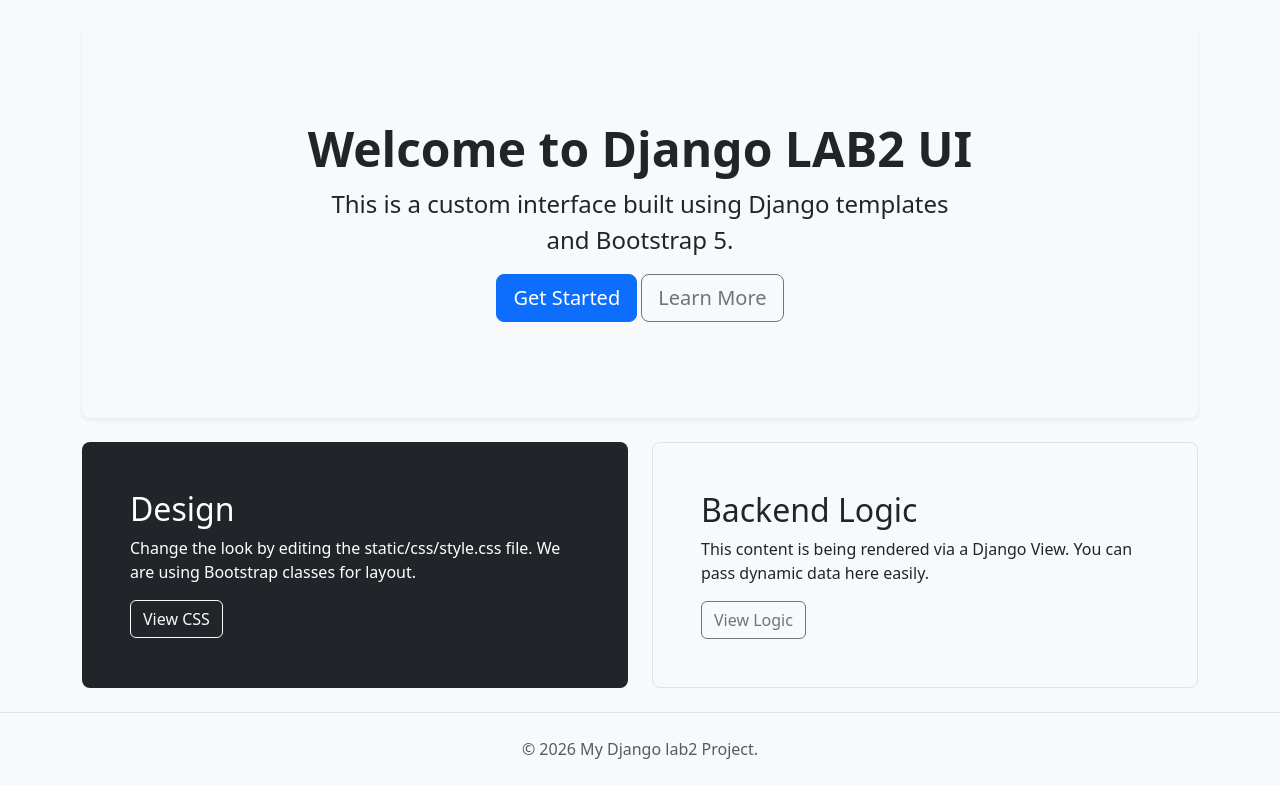
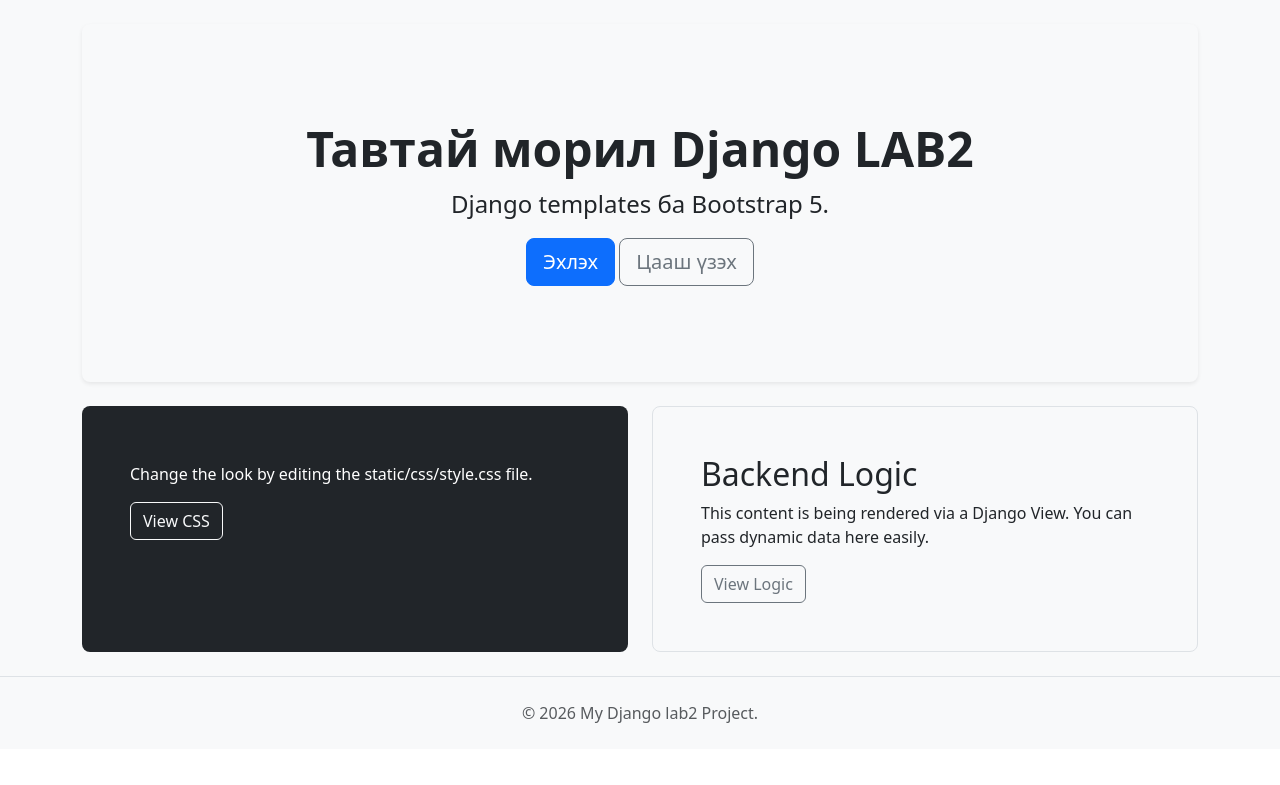
Before and after one commit to EnkhmunkhBEE/hicheel2_lab2, a Django app: page / in a window 1280 px wide. Shown: the part 56-841 px from the top of the page. After the commit the page ends 779 px from the top, so only its background shows below. Run offline with Django 5.2, Linux system fonts and the light colour scheme.

Commit message:
commit: base.html ба templates монголчилсон

```diff
--- a/hicheel2/settings.py
+++ b/hicheel2/settings.py
@@ -26,7 +26,9 @@
 # SECURITY WARNING: don't run with debug turned on in production!
 DEBUG = True
 
-ALLOWED_HOSTS = ['hicheel2-lab2-3.onrender.com']
+
+
+ALLOWED_HOSTS = ['hicheel2_lab2-3.onrender.com']
 
 
 # Application definition
--- a/templates/home.html
+++ b/templates/home.html
@@ -5,18 +5,18 @@
 {% block content %}
     <div class="p-5 mb-4 bg-light rounded-3 shadow-sm text-center">
         <div class="container-fluid py-5">
-            <h1 class="display-5 fw-bold">Welcome to Django LAB2 UI</h1>
-            <p class="col-md-8 fs-4 mx-auto">This is a custom interface built using Django templates and Bootstrap 5.</p>
-            <button class="btn btn-primary btn-lg" type="button">Get Started</button>
-            <button class="btn btn-outline-secondary btn-lg" type="button">Learn More</button>
+            <h1 class="display-5 fw-bold">Тавтай морил Django LAB2 </h1>
+            <p class="col-md-8 fs-4 mx-auto">Django templates ба Bootstrap 5.</p>
+            <button class="btn btn-primary btn-lg" type="button">Эхлэх</button>
+            <button class="btn btn-outline-secondary btn-lg" type="button">Цааш үзэх</button>
         </div>
     </div>
 
     <div class="row align-items-md-stretch">
         <div class="col-md-6">
             <div class="h-100 p-5 text-white bg-dark rounded-3">
-                <h2>Design</h2>
-                <p>Change the look by editing the static/css/style.css file. We are using Bootstrap classes for layout.</p>
+                <h2></h2>
+                <p>Change the look by editing the static/css/style.css file. </p>
                 <button class="btn btn-outline-light" type="button">View CSS</button>
             </div>
         </div>
```
